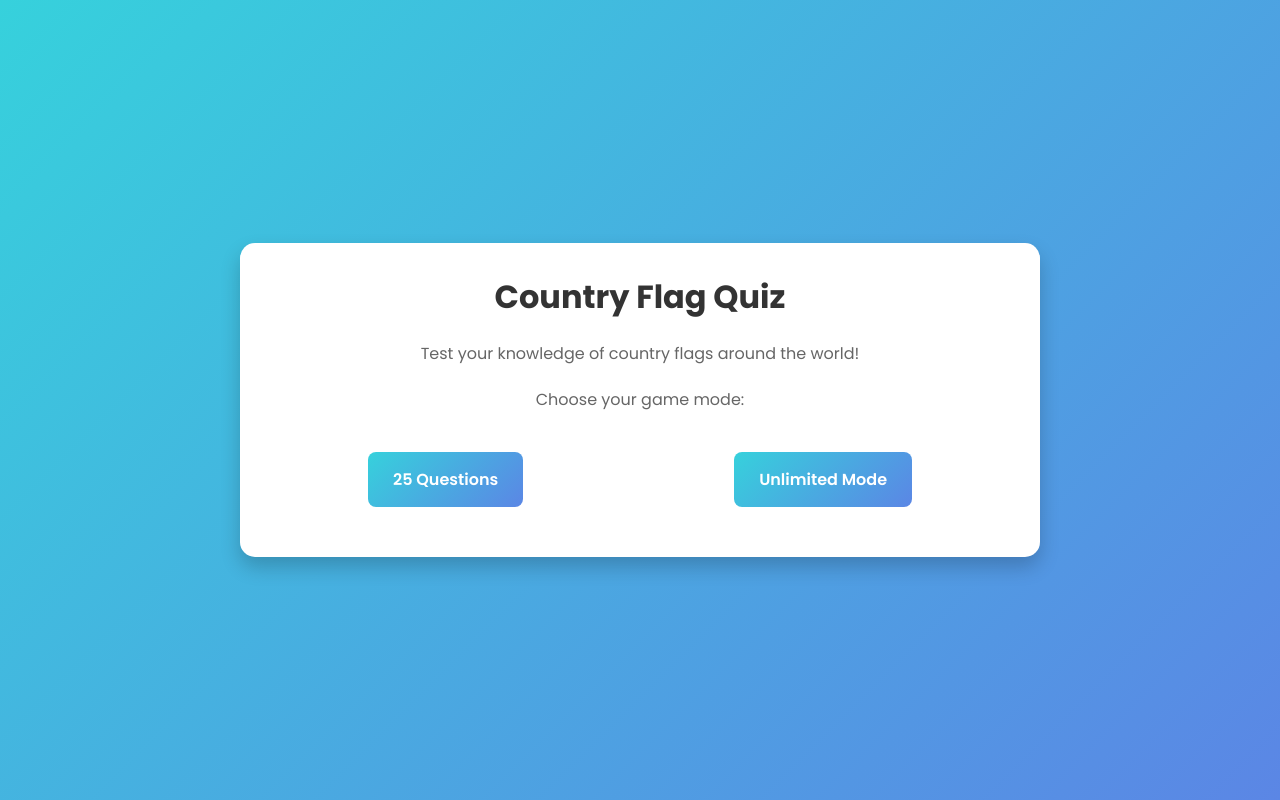
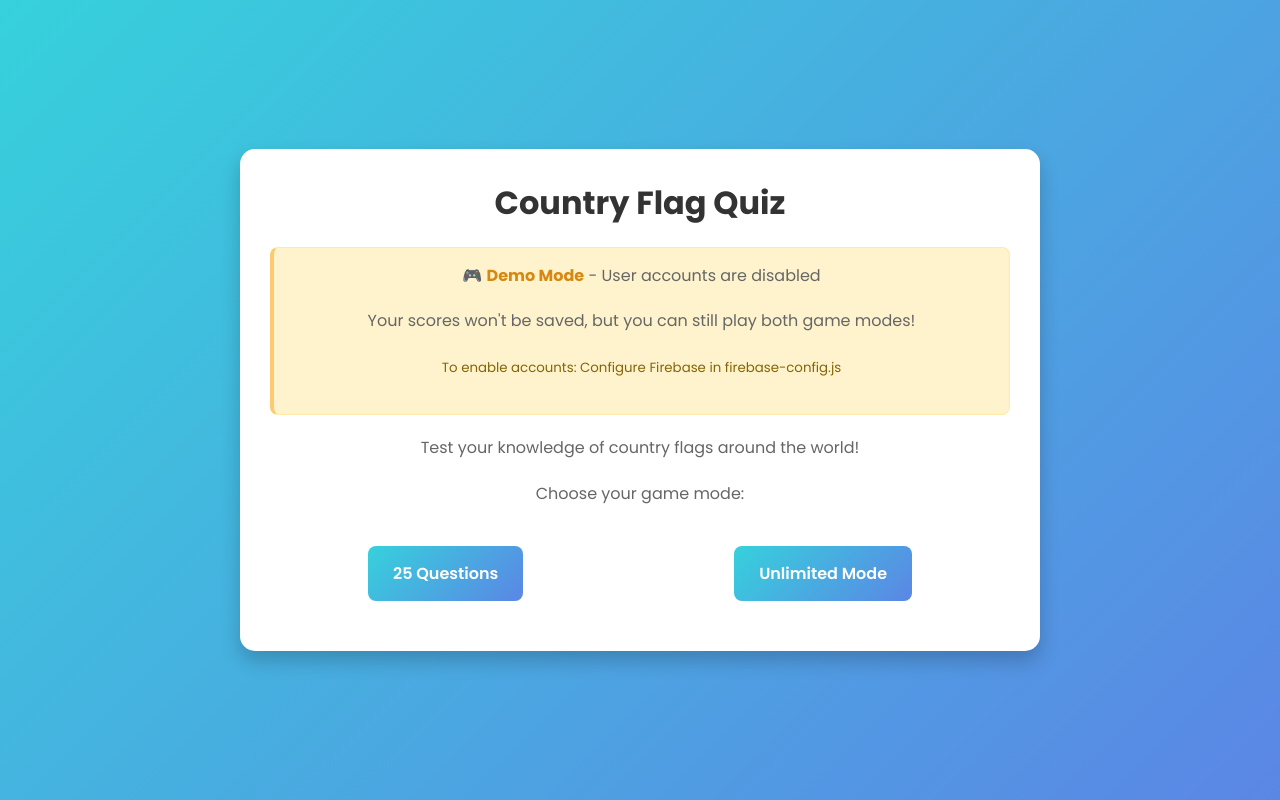
Before and after one commit to OsmiumGum/Country-Flag-Quiz-Game-using-CycoDev, a plain HTML site: page index.html in a window 1280 px wide. Drawn offline with Linux system fonts and the light colour scheme.

Commit message:
plz work

```diff
--- a/firebase-config.js
+++ b/firebase-config.js
@@ -1,12 +1,8 @@
 // Firebase Configuration
-// You'll need to replace this with your actual Firebase config
-// Instructions for getting your config:
-// 1. Go to https://console.firebase.google.com/
-// 2. Create a new project (or use existing)
-// 3. Go to Project Settings > General > Your apps
-// 4. Click "Add app" and choose Web
-// 5. Copy the config object and replace the one below
+// For GitHub Pages deployment, users need to replace these placeholder values
+// with their actual Firebase configuration from Firebase Console
 
+// Template configuration (replace with your actual Firebase config for deployment)
 const firebaseConfig = {
     apiKey: "your-api-key-here",
     authDomain: "your-project.firebaseapp.com",
@@ -17,13 +13,50 @@ const firebaseConfig = {
     measurementId: "your-measurement-id"
 };
 
-// Initialize Firebase
-firebase.initializeApp(firebaseConfig);
+// Check if Firebase config is still using template values
+const isTemplateConfig = firebaseConfig.apiKey === "your-api-key-here";
 
-// Initialize Firebase services
-const auth = firebase.auth();
-const db = firebase.firestore();
+if (isTemplateConfig) {
+    console.warn('⚠️ Firebase is using template configuration. User accounts are disabled.');
+    console.log('To enable user accounts and statistics:');
+    console.log('1. Create a Firebase project at https://console.firebase.google.com/');
+    console.log('2. Update the firebaseConfig object above with your actual keys');
+    console.log('3. Follow the setup guide in the repository README');
+}
+
+// Initialize Firebase only if we have valid config
+let auth, db;
+try {
+    if (!isTemplateConfig && typeof firebase !== 'undefined') {
+        firebase.initializeApp(firebaseConfig);
+        auth = firebase.auth();
+        db = firebase.firestore();
+        console.log('✅ Firebase initialized successfully');
+    } else {
+        console.log('🎮 Running in demo mode - authentication disabled');
+        // Create mock objects for demo mode
+        auth = {
+            onAuthStateChanged: (callback) => callback(null),
+            signInWithEmailAndPassword: () => Promise.reject(new Error('Demo mode: Please configure Firebase')),
+            createUserWithEmailAndPassword: () => Promise.reject(new Error('Demo mode: Please configure Firebase')),
+            signOut: () => Promise.reject(new Error('Demo mode'))
+        };
+        db = {
+            collection: () => ({
+                doc: () => ({
+                    set: () => Promise.resolve(),
+                    get: () => Promise.resolve({ exists: false }),
+                    update: () => Promise.resolve()
+                })
+            })
+        };
+    }
+} catch (error) {
+    console.error('Firebase initialization failed:', error);
+    console.log('🎮 Running in demo mode');
+}
 
 // Export for use in other files
 window.auth = auth;
 window.db = db;
+window.isFirebaseConfigured = !isTemplateConfig;
--- a/index.html
+++ b/index.html
@@ -129,7 +129,7 @@
     </div>
 
     <script src="countries.js"></script>
-    <script src="firebase-config-local.js"></script>
+    <script src="firebase-config.js"></script>
     <script src="user-manager.js"></script>
     <script src="script.js"></script>
 </body>
--- a/styles.css
+++ b/styles.css
@@ -209,6 +209,25 @@ button:hover {
     border-radius: 8px;
     margin-bottom: 20px;
     border: 1px solid #b3d9ff;
+}
+
+/* Demo Mode Notice */
+.demo-notice {
+    text-align: center;
+    padding: 15px;
+    background: #fff3cd;
+    border-radius: 8px;
+    margin-bottom: 20px;
+    border: 1px solid #ffeaa7;
+    border-left: 4px solid #fdcb6e;
+}
+
+.demo-notice strong {
+    color: #d68910;
+}
+
+.demo-notice small {
+    color: #856404;
 }
 
 .link-btn {
--- a/user-manager.js
+++ b/user-manager.js
@@ -8,6 +8,13 @@ class UserManager {
     }
 
     init() {
+        // Check if Firebase is properly configured
+        if (!window.isFirebaseConfigured) {
+            console.log('🎮 Demo mode: User accounts disabled');
+            this.showDemoMode();
+            return;
+        }
+
         // Listen for authentication state changes
         auth.onAuthStateChanged((user) => {
             if (user) {
@@ -20,6 +27,25 @@ class UserManager {
                 this.showLoginAccess();
             }
         });
+    }
+
+    // Show demo mode (no authentication)
+    showDemoMode() {
+        document.getElementById('auth-screen').classList.add('hidden');
+        document.getElementById('start-screen').classList.remove('hidden');
+        document.getElementById('login-access').classList.add('hidden');
+        document.getElementById('user-info').classList.add('hidden');
+
+        // Add demo mode notice
+        const startScreen = document.getElementById('start-screen');
+        const demoNotice = document.createElement('div');
+        demoNotice.className = 'demo-notice';
+        demoNotice.innerHTML = `
+            <p>🎮 <strong>Demo Mode</strong> - User accounts are disabled</p>
+            <p>Your scores won't be saved, but you can still play both game modes!</p>
+            <p><small>To enable accounts: Configure Firebase in firebase-config.js</small></p>
+        `;
+        startScreen.insertBefore(demoNotice, startScreen.firstChild);
     }
 
     // Register new user
```
